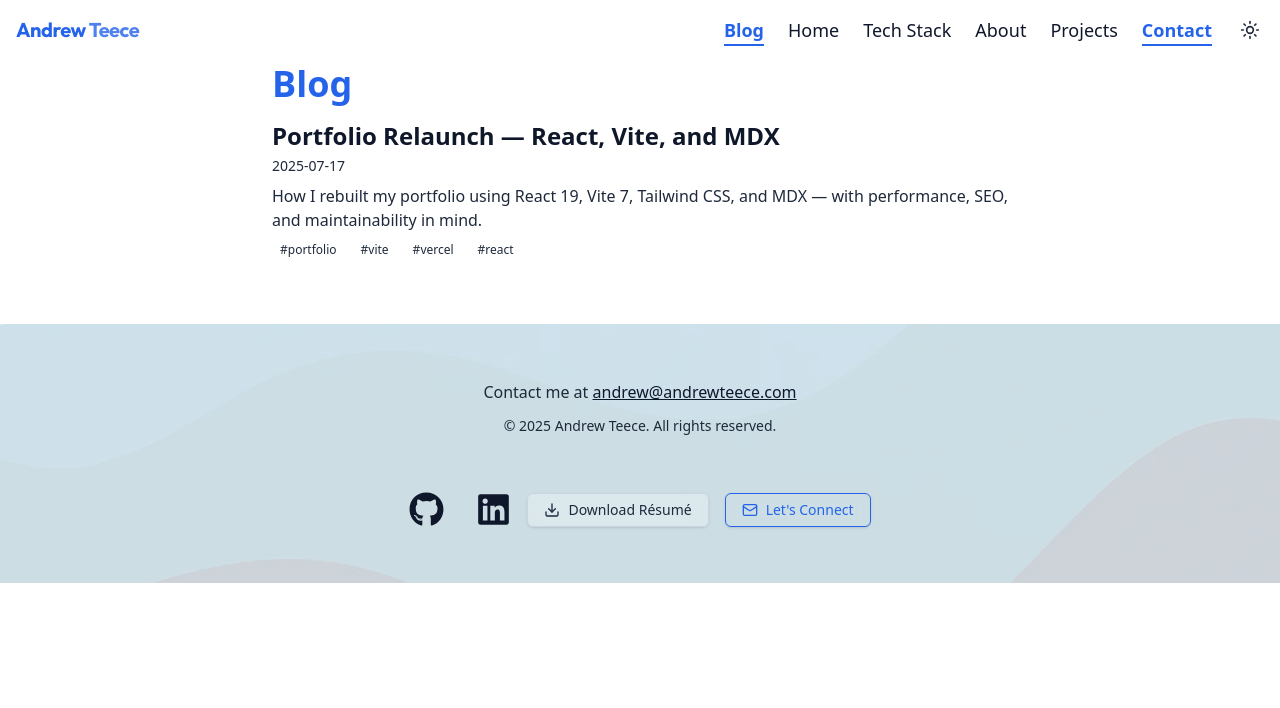
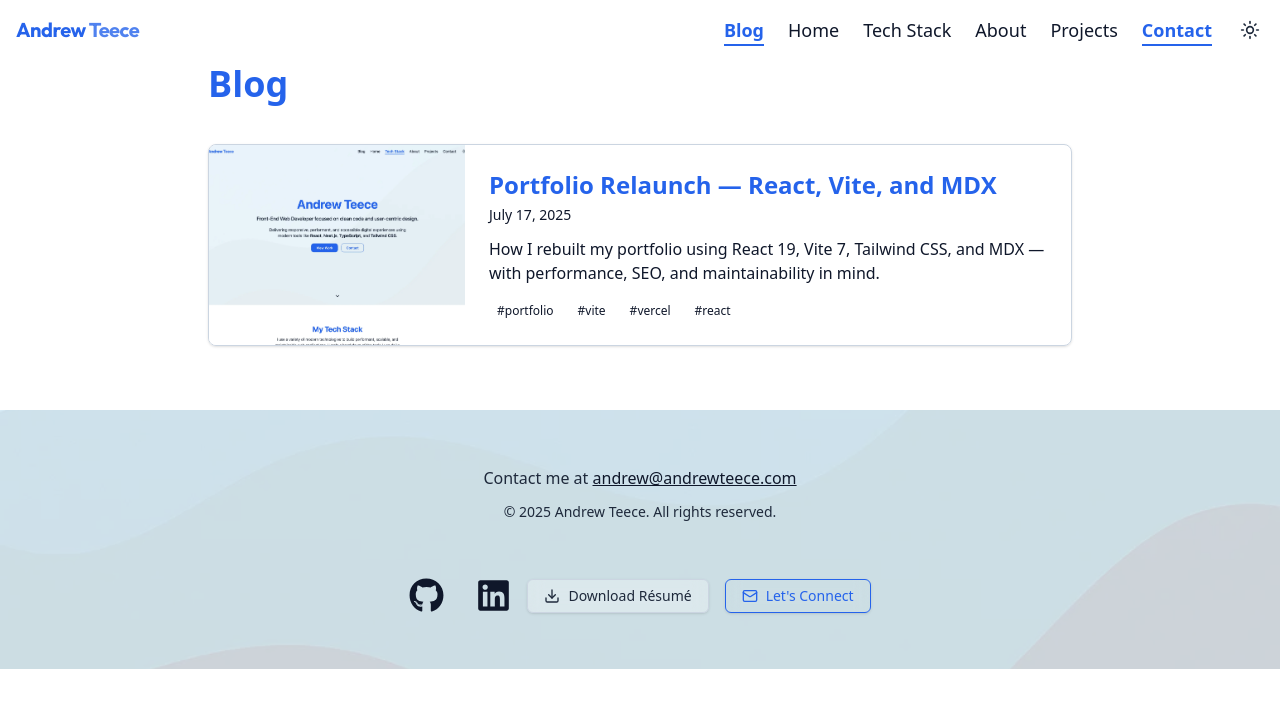
Before and after one commit to andrewteece/andrewteece-portfolio, a React (Vite) app: page /blog in a window 1280 px wide. Shown: the top 708 px of the page. Built offline with nearby package versions, Linux system fonts and the light colour scheme.

Commit message:
update style for Blog

```diff
--- a/src/pages/Blog.tsx
+++ b/src/pages/Blog.tsx
@@ -1,3 +1,97 @@
+// import { useEffect, useState } from 'react';
+// import { Link } from 'react-router-dom';
+// import type { BlogPost, BlogPostModule } from '../types/blog';
+// import SEO from '../components/shared/SEO';
+
+// const postFiles = import.meta.glob<BlogPostModule>('../content/blog/*.mdx');
+
+// export default function Blog() {
+//   const [posts, setPosts] = useState<BlogPost[]>([]);
+
+//   useEffect(() => {
+//     const loadPosts = async () => {
+//       const loadedPosts = await Promise.all(
+//         Object.entries(postFiles).map(async ([path, resolver]) => {
+//           const mod = await resolver();
+
+//           const frontmatter: BlogPost =
+//             mod.frontmatter ??
+//             mod.meta?.frontmatter ??
+//             mod.attributes ??
+//             ({} as BlogPost);
+
+//           const slug =
+//             frontmatter.slug ??
+//             path
+//               .split('/')
+//               .pop()
+//               ?.replace(/\.mdx$/, '') ??
+//             'unknown';
+
+//           return {
+//             title: frontmatter.title ?? 'Untitled',
+//             slug,
+//             date: frontmatter.date ?? 'Unknown date',
+//             excerpt: frontmatter.excerpt ?? '',
+//             image: frontmatter.image,
+//             tags: frontmatter.tags ?? [],
+//           };
+//         })
+//       );
+
+//       // Sort posts by newest date
+//       const sorted = loadedPosts.sort(
+//         (a, b) => new Date(b.date).getTime() - new Date(a.date).getTime()
+//       );
+
+//       setPosts(sorted);
+//     };
+
+//     loadPosts();
+//   }, []);
+
+//   return (
+//     <main className='max-w-3xl mx-auto px-4 py-16'>
+//       <SEO
+//         title='Blog | Andrew Teece'
+//         description='Articles and thoughts on frontend development, React, Vite, MDX, and modern web tools.'
+//         url='https://andrewteece.com/blog'
+//       />
+
+//       <h1 className='text-4xl font-bold mb-4'>Blog</h1>
+
+//       {posts.length === 0 && <p>No posts found.</p>}
+
+//       <ul className='space-y-12'>
+//         {posts.map((post) => (
+//           <li key={post.slug}>
+//             <Link
+//               to={`/blog/${post.slug}`}
+//               className='text-2xl font-semibold hover:underline underline-offset-4'
+//             >
+//               {post.title}
+//             </Link>
+//             <p className='text-muted-foreground text-sm mt-1'>{post.date}</p>
+//             <p className='text-base mt-2'>{post.excerpt}</p>
+//             {post.tags?.length ? (
+//               <div className='mt-2 flex flex-wrap gap-2 text-xs'>
+//                 {post.tags.map((tag) => (
+//                   <span
+//                     key={tag}
+//                     className='bg-muted text-muted-foreground px-2 py-0.5 rounded'
+//                   >
+//                     #{tag}
+//                   </span>
+//                 ))}
+//               </div>
+//             ) : null}
+//           </li>
+//         ))}
+//       </ul>
+//     </main>
+//   );
+// }
+
 import { useEffect, useState } from 'react';
 import { Link } from 'react-router-dom';
 import type { BlogPost, BlogPostModule } from '../types/blog';
@@ -39,7 +133,6 @@ export default function Blog() {
         })
       );
 
-      // Sort posts by newest date
       const sorted = loadedPosts.sort(
         (a, b) => new Date(b.date).getTime() - new Date(a.date).getTime()
       );
@@ -51,30 +144,53 @@ export default function Blog() {
   }, []);
 
   return (
-    <main className='max-w-3xl mx-auto px-4 py-16'>
+    <main className='max-w-4xl mx-auto px-4 py-16'>
       <SEO
         title='Blog | Andrew Teece'
         description='Articles and thoughts on frontend development, React, Vite, MDX, and modern web tools.'
         url='https://andrewteece.com/blog'
       />
 
-      <h1 className='text-4xl font-bold mb-4'>Blog</h1>
+      <h1 className='text-4xl font-bold mb-10'>Blog</h1>
 
       {posts.length === 0 && <p>No posts found.</p>}
 
       <ul className='space-y-12'>
         {posts.map((post) => (
-          <li key={post.slug}>
+          <li
+            key={post.slug}
+            className='group border rounded-lg overflow-hidden shadow-sm transition hover:shadow-md'
+          >
             <Link
               to={`/blog/${post.slug}`}
-              className='text-2xl font-semibold hover:underline underline-offset-4'
+              className='flex flex-col sm:flex-row'
             >
+              {post.image && (
+                <img
+                  src={post.image}
+                  alt={post.title}
+                  className='h-48 w-full sm:w-64 sm:h-auto object-cover'
+                  loading='lazy'
+                />
+              )}
+              <div className='p-6 flex flex-col justify-between'>
+                <div>
+                  <h2 className='text-2xl font-semibold mb-1 group-hover:underline underline-offset-4'>
                     {post.title}
-            </Link>
-            <p className='text-muted-foreground text-sm mt-1'>{post.date}</p>
-            <p className='text-base mt-2'>{post.excerpt}</p>
-            {post.tags?.length ? (
-              <div className='mt-2 flex flex-wrap gap-2 text-xs'>
+                  </h2>
+                  <p className='text-sm text-muted-foreground mb-3'>
+                    {new Date(post.date).toLocaleDateString(undefined, {
+                      year: 'numeric',
+                      month: 'long',
+                      day: 'numeric',
+                    })}
+                  </p>
+                  <p className='text-base text-muted-foreground line-clamp-3'>
+                    {post.excerpt}
+                  </p>
+                </div>
+                {post.tags?.length > 0 && (
+                  <div className='mt-4 flex flex-wrap gap-2 text-xs'>
                     {post.tags.map((tag) => (
                       <span
                         key={tag}
@@ -84,7 +200,9 @@ export default function Blog() {
                       </span>
                     ))}
                   </div>
-            ) : null}
+                )}
+              </div>
+            </Link>
           </li>
         ))}
       </ul>
```
Lines whose indentation alone changed are shown as unchanged.
